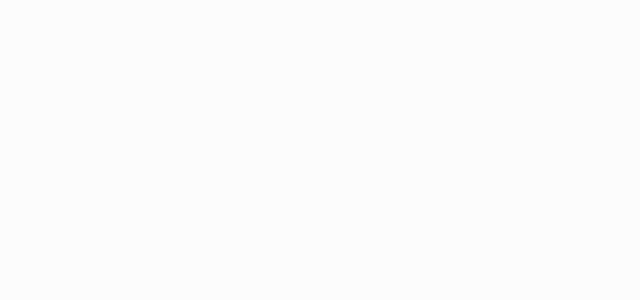
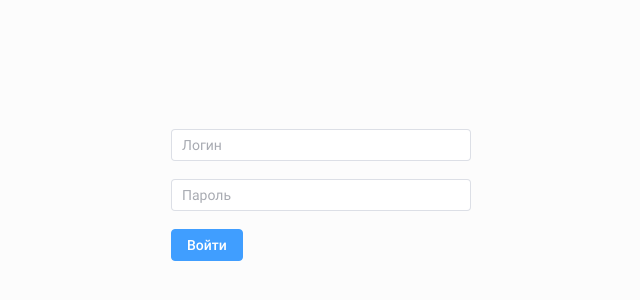
Before and after one commit to amberdance/cit-sk.ru_journals, a Vue app in the folder frontend/: page /auth in a window 1280 px wide. Shown: the part 196-496 px from the top of the page, without its empty margins (319-959 px from the left). Built offline with nearby package versions, Linux system fonts and the light colour scheme.

Commit message:
feat: Форма авторизации

```diff
--- a/frontend/src/views/AuthorizationView.vue
+++ b/frontend/src/views/AuthorizationView.vue
@@ -1,15 +1,49 @@
 <template>
   <section id="auth">
+    <el-form class="auth-form">
+      <el-form-item>
+        <el-input placeholder="Логин" v-model="authForm.login" />
+      </el-form-item>
 
+      <el-form-item>
+        <el-input
+          placeholder="Пароль"
+          v-model="authForm.password"
+          type="password"
+          autocomplete="off"
+          clearable
+        />
+      </el-form-item>
+
+      <el-form-item>
+        <el-button type="primary" @click="onSubmit">Войти</el-button>
+      </el-form-item>
+    </el-form>
   </section>
 </template>
 
-<script lang="ts">
-import { defineComponent } from "vue";
+<script lang="ts" setup>
+import { reactive } from "vue";
 
-export default defineComponent({
-  name: "AuthorizationView",
+const authForm = reactive({
+  login: "",
+  password: "",
 });
+
+const onSubmit = () => {
+  console.log("authBtn");
+};
 </script>
 
-<style scoped></style>
+<style scoped>
+#auth {
+  height: 100vh;
+  display: flex;
+  align-items: center;
+  justify-content: center;
+}
+
+.auth-form {
+  width: 300px;
+}
+</style>
```
